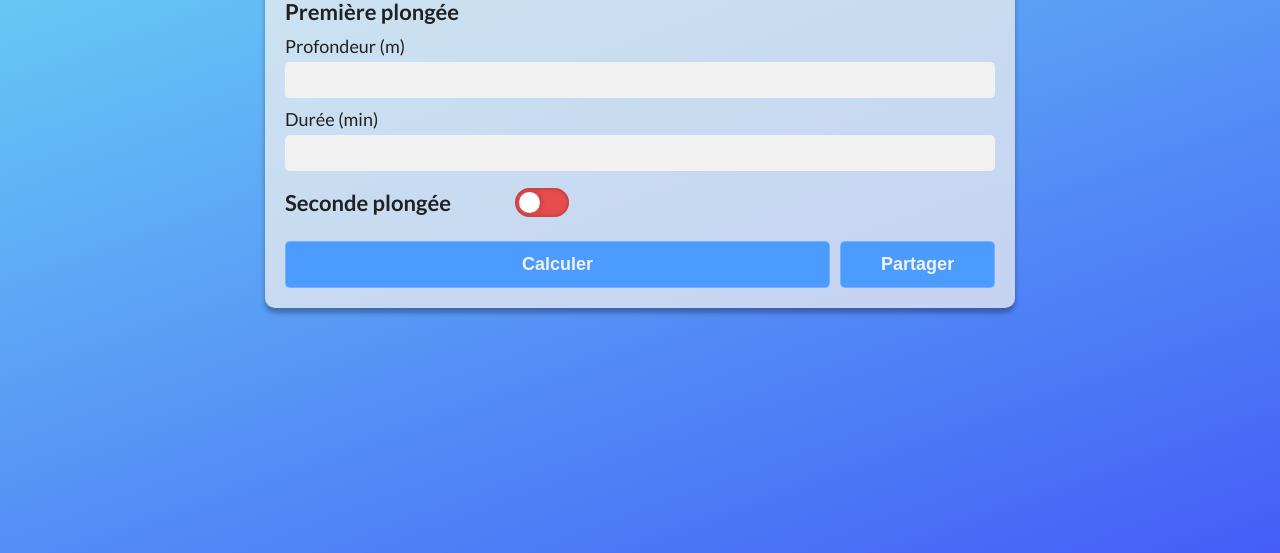
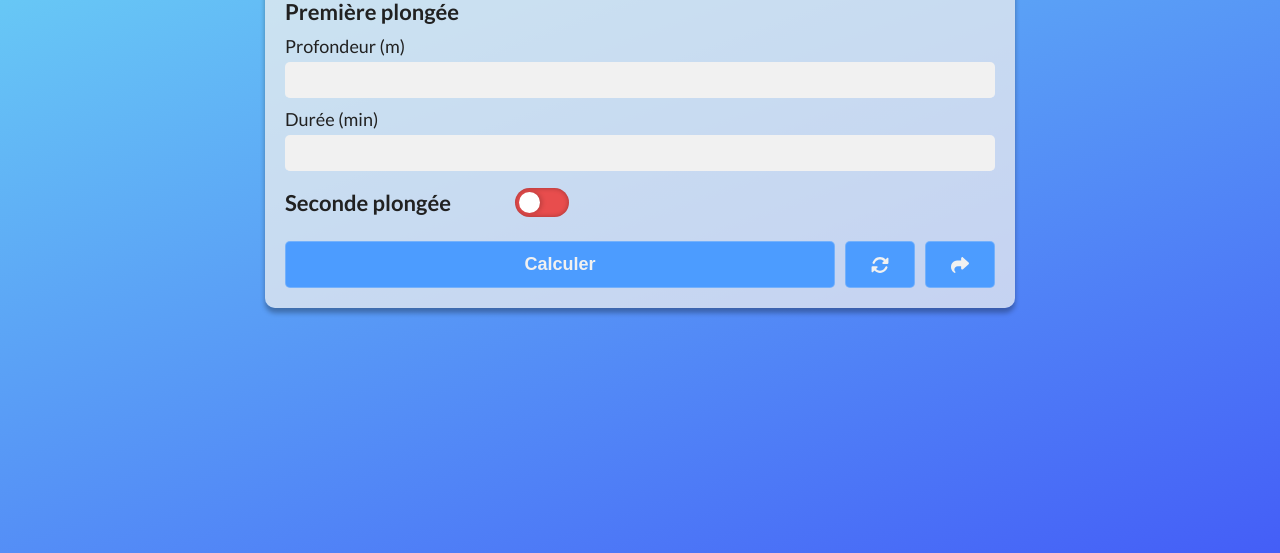
Before and after one commit to jeanlrnt/MN90-FFESSM, a plain HTML site: page index.html in a window 1280 px wide. Shown: the part 247-800 px from the top of the page. Drawn offline with Linux system fonts and the light colour scheme.

Commit message:
add reset button

```diff
--- a/css/style.css
+++ b/css/style.css
@@ -124,8 +124,8 @@ div[data-second_dive] {
     margin: 15px auto 0;
 }
 
-form .submit, form .share {
-    min-width: 150px;
+form .submit, form .share, form .reset {
+    min-width: 70px;
     display: block;
     padding: 12px 15px;
     background-color: #4c9cff;
@@ -136,15 +136,26 @@ form .submit, form .share {
     font-size: 18px;
     cursor: pointer;
 }
-form .submit:hover, form .share:hover {
+form .submit:hover, form .share:hover, form .reset:hover {
     background-color: #1565c8;
 }
 form .submit {
-    flex: 1 1 75%;
+    flex: 1 1 550px;
+}
+form .reset-share {
+    flex: 1 1 120px;
+    display: flex;
+    gap: 10px;
+    fill: #f1F1F1;
 }
 form .share {
-    flex: 1 0 20%;
     position: relative;
+}
+form .reset, form .share {
+    flex: 1 1 40%;
+    display: flex;
+    align-items: center;
+    justify-content: center;
 }
 form .share::after {
     content: "Copié !";
--- a/index.html
+++ b/index.html
@@ -1,13 +1,13 @@
 <!DOCTYPE html>
 <html lang="en">
 <head>
-    <meta charset="UTF-8" />
-    <meta http-equiv="X-UA-Compatible" content="IE=edge" />
-    <meta name="viewport" content="width=device-width, initial-scale=1.0" />
+  <meta charset="UTF-8"/>
+  <meta http-equiv="X-UA-Compatible" content="IE=edge"/>
+  <meta name="viewport" content="width=device-width, initial-scale=1.0"/>
   <title>MN90 - FFESSM</title>
-    <link rel="stylesheet" href="css/style.css" />
-    <link rel="preconnect" href="https://fonts.googleapis.com" />
-    <link rel="preconnect" href="https://fonts.gstatic.com" crossorigin />
+  <link rel="stylesheet" href="css/style.css"/>
+  <link rel="preconnect" href="https://fonts.googleapis.com"/>
+  <link rel="preconnect" href="https://fonts.gstatic.com" crossorigin/>
   <link
         href="https://fonts.googleapis.com/css2?family=Lato:wght@100;300;400;700;900&display=swap"
         rel="stylesheet"
@@ -16,9 +16,10 @@
   <link rel="shortcut icon" href="icons/favicon.ico" type="image/x-icon">
   <link rel="apple-touch-icon" href="icons/favicon.ico">
 
+  <script src="https://kit.fontawesome.com/2790a5d210.js" crossorigin="anonymous"></script>
   <script>
-      if('serviceWorker' in navigator) {
-          navigator.serviceWorker.register('sw.js', { scope: './' })
+    if ('serviceWorker' in navigator) {
+      navigator.serviceWorker.register('sw.js', {scope: './'})
     }
   </script>
 </head>
@@ -59,7 +60,14 @@
       </div>
       <div class="button-group">
         <input type="submit" value="Calculate" class="submit">
-                <button type="button" class="share">Share</button>
+        <span class="reset-share">
+          <button type="reset" class="reset">
+            <svg xmlns="http://www.w3.org/2000/svg" height="1em" viewBox="0 0 512 512"><!--! Font Awesome Free 6.4.2 by @fontawesome - https://fontawesome.com License - https://fontawesome.com/license (Commercial License) Copyright 2023 Fonticons, Inc. --><path d="M142.9 142.9c62.2-62.2 162.7-62.5 225.3-1L327 183c-6.9 6.9-8.9 17.2-5.2 26.2s12.5 14.8 22.2 14.8H463.5c0 0 0 0 0 0H472c13.3 0 24-10.7 24-24V72c0-9.7-5.8-18.5-14.8-22.2s-19.3-1.7-26.2 5.2L413.4 96.6c-87.6-86.5-228.7-86.2-315.8 1C73.2 122 55.6 150.7 44.8 181.4c-5.9 16.7 2.9 34.9 19.5 40.8s34.9-2.9 40.8-19.5c7.7-21.8 20.2-42.3 37.8-59.8zM16 312v7.6 .7V440c0 9.7 5.8 18.5 14.8 22.2s19.3 1.7 26.2-5.2l41.6-41.6c87.6 86.5 228.7 86.2 315.8-1c24.4-24.4 42.1-53.1 52.9-83.7c5.9-16.7-2.9-34.9-19.5-40.8s-34.9 2.9-40.8 19.5c-7.7 21.8-20.2 42.3-37.8 59.8c-62.2 62.2-162.7 62.5-225.3 1L185 329c6.9-6.9 8.9-17.2 5.2-26.2s-12.5-14.8-22.2-14.8H48.4h-.7H40c-13.3 0-24 10.7-24 24z"/></svg>
+          </button>
+          <button type="button" class="share">
+            <svg xmlns="http://www.w3.org/2000/svg" height="1em" viewBox="0 0 512 512"><!--! Font Awesome Free 6.4.2 by @fontawesome - https://fontawesome.com License - https://fontawesome.com/license (Commercial License) Copyright 2023 Fonticons, Inc. --><path d="M307 34.8c-11.5 5.1-19 16.6-19 29.2v64H176C78.8 128 0 206.8 0 304C0 417.3 81.5 467.9 100.2 478.1c2.5 1.4 5.3 1.9 8.1 1.9c10.9 0 19.7-8.9 19.7-19.7c0-7.5-4.3-14.4-9.8-19.5C108.8 431.9 96 414.4 96 384c0-53 43-96 96-96h96v64c0 12.6 7.4 24.1 19 29.2s25 3 34.4-5.4l160-144c6.7-6.1 10.6-14.7 10.6-23.8s-3.8-17.7-10.6-23.8l-160-144c-9.4-8.5-22.9-10.6-34.4-5.4z"/></svg>
+          </button>
+        </span>
       </div>
     </form>
     <a class="lang" href="">EN</a>
--- a/js/common-lang.js
+++ b/js/common-lang.js
@@ -20,7 +20,6 @@ const dictionaryFR = {
     'Duration' : 'Durée',
     'Si' : 'Interval de surface',
     'Calculate' : 'Calculer',
-    'Share' : 'Partager',
     'alert' : 'Ce calculateur est basé sur les tables de plongée MN90-FFESSM. Bien qu\'un grand soin soit apporté ' +
         'au résultat du calcul, il peut y avoir des erreurs dans les résultats, ce calculateur ne constitue en aucun cas une substitution ' +
         'à l\'utilisation d\'un ordinateur de plongée, d\'une lecture de tables ou de tout autre matériel de sécurité. ' +
@@ -49,7 +48,6 @@ const dictionaryEN = {
     'Duration' : 'Duration',
     'Si' : 'Surface interval',
     'Calculate' : 'Calculate',
-    'Share' : 'Share',
     'alert' : 'This calculator is based on the MN90-FFESSM dives tables. Although great care has been taken to ensure the accuracy ' +
         'of the calcul there may be errors in the results. This calculator is not a substitute for the use of a dive computer ' +
         'to the use of a dive computer, table reading or any other safety equipment. ' +
```
Lines whose indentation alone changed are shown as unchanged.
